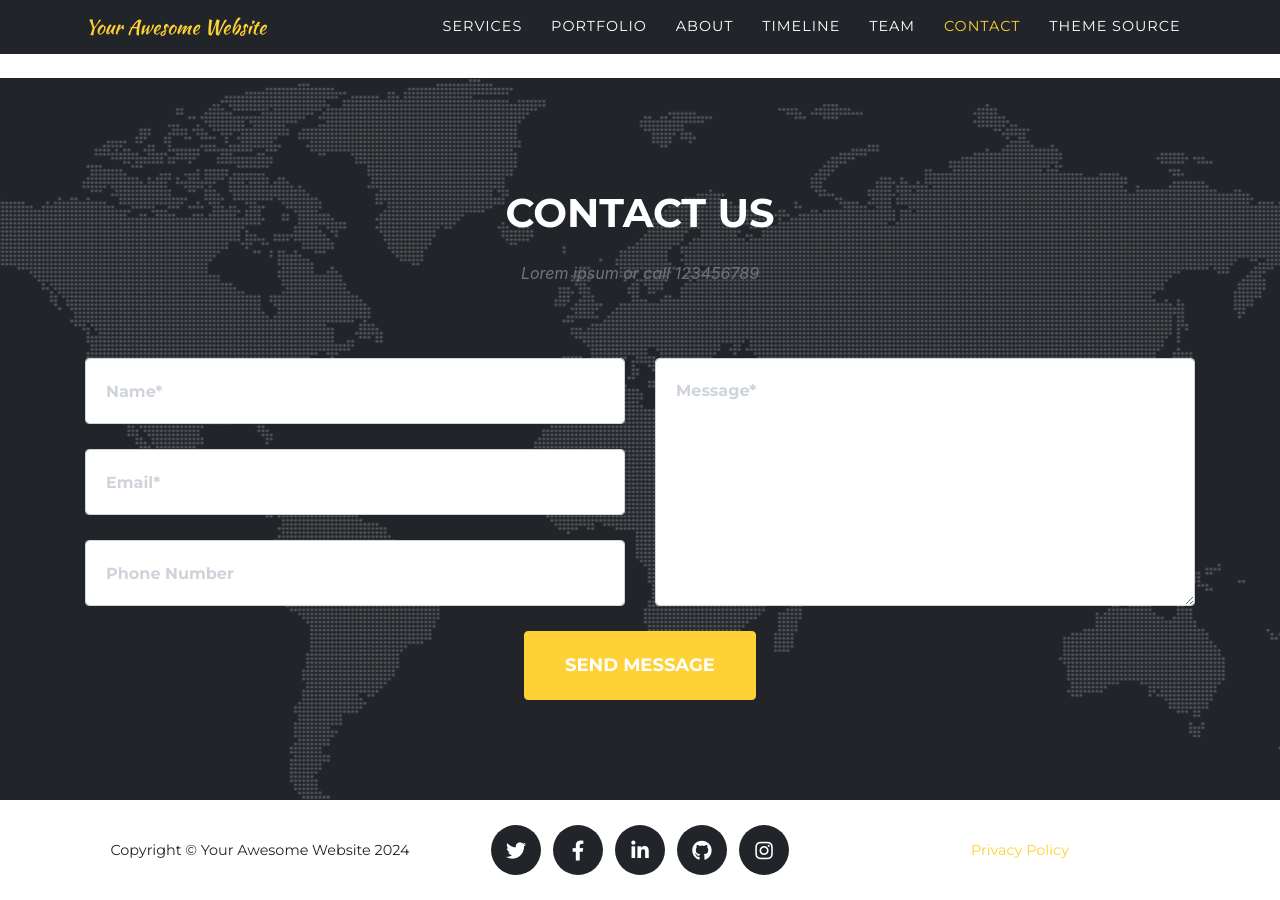
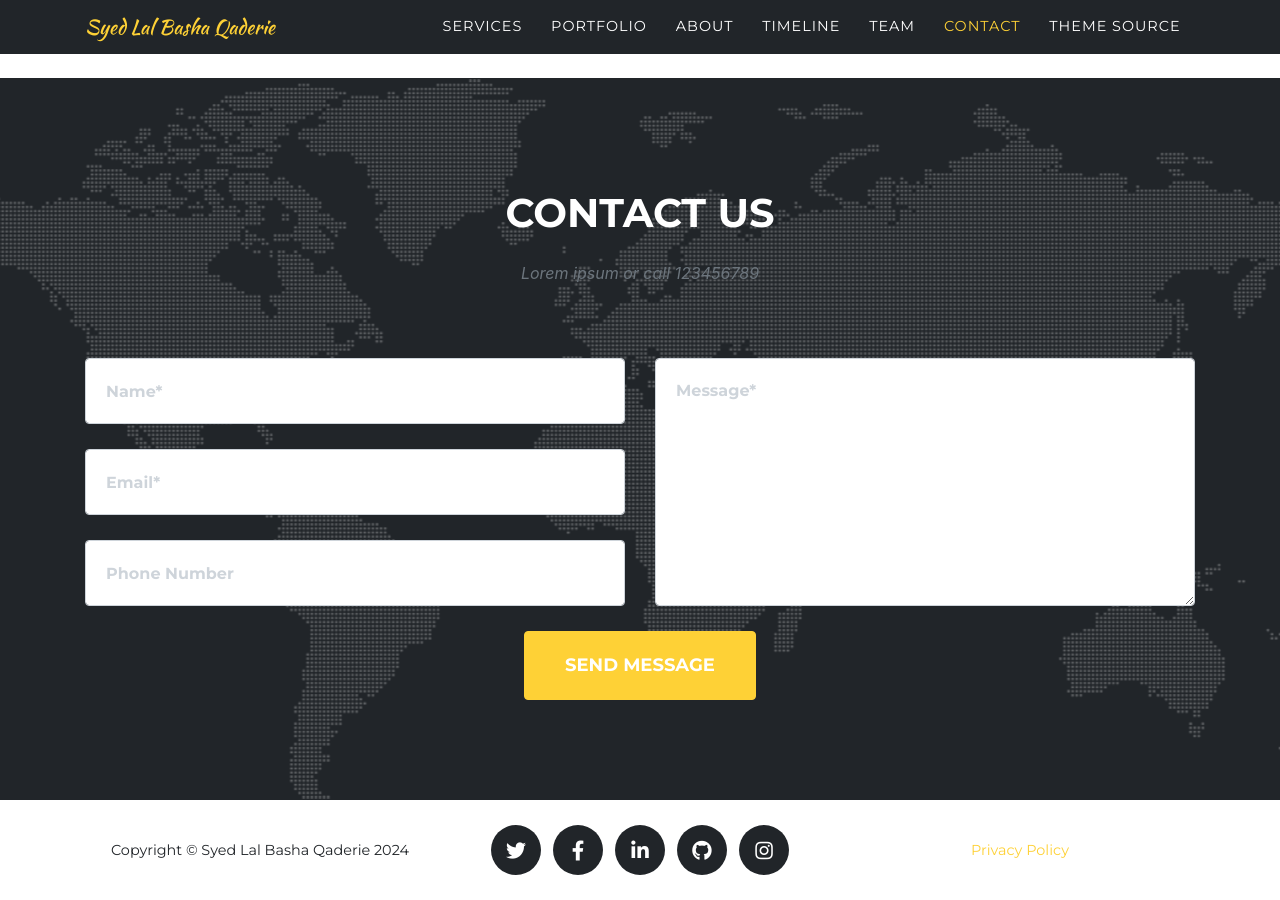
Before and after one commit to qsyed67/qsyed.github.io, a Jekyll site: the page built from index.md, in a window 1280 px wide and 900 px high, scrolled down 5690 px. Built offline with Jekyll 4.4.1, drawn with Linux system fonts in a browser that asks for light colours; some web fonts are replaced.

Commit message:
Update _config.yml

```diff
--- a/_config.yml
+++ b/_config.yml
@@ -16,9 +16,9 @@
 url    : "" # the base hostname & protocol for your site, e.g. http://example.com
 baseurl: "" # the subpath of your site, e.g. /blog
 
-title      : Your Awesome Website
-email      : your-email@example.com #this is also the email contact forms will go to
-description: "Site description"
+title      : Syed Lal Basha Qaderie
+email      : s28@stevens.edu #this is also the email contact forms will go to
+description: "Portfolio"
 author     : Your Name
 # logo:     #optional, defaults to site title
   # path: assets\img\clients\creative-market.jpg
```
